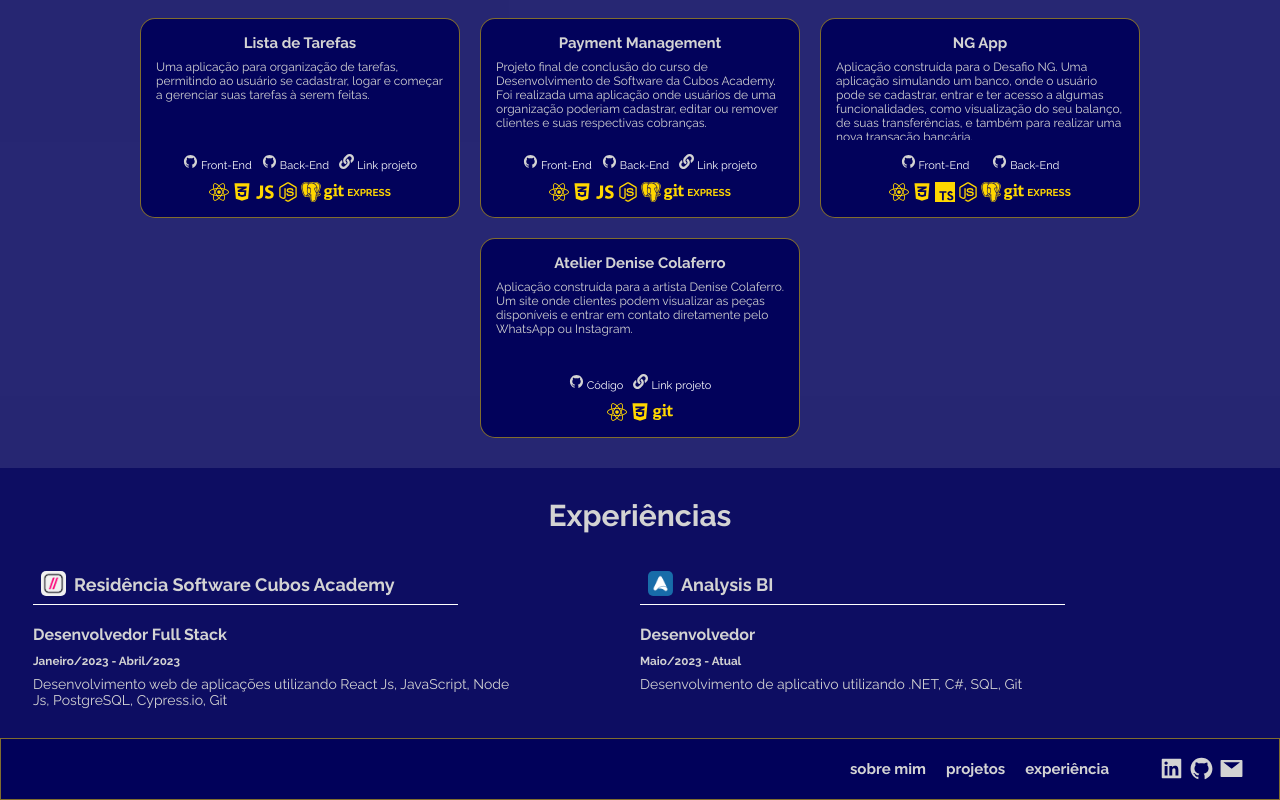
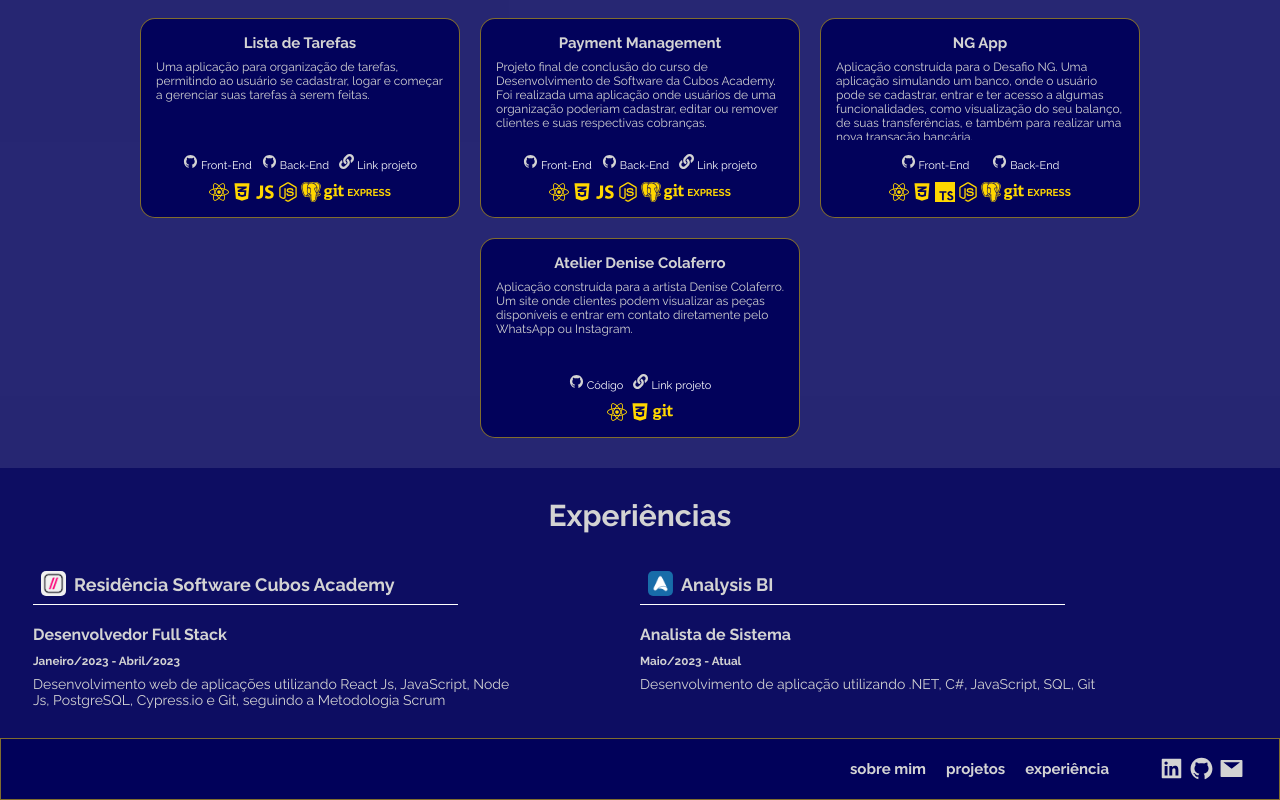
Before and after one commit to Rmdeaguiar/portfolio, a React (Create React App) app: page / in a window 1280 px wide. Shown: the part 1129-1929 px from the top of the page. Built offline with nearby package versions, Linux system fonts and the light colour scheme.

Commit message:
ajustes experiências

```diff
--- a/src/Components/Experiences/index.tsx
+++ b/src/Components/Experiences/index.tsx
@@ -16,16 +16,16 @@ function Experiences() {
           <h2>Desenvolvedor Full Stack</h2>
           <h3>Janeiro/2023 - Abril/2023</h3>
           <p>Desenvolvimento web de aplicações utilizando React Js, JavaScript, Node
-            Js, PostgreSQL, Cypress.io, Git</p>
+            Js, PostgreSQL, Cypress.io e Git, seguindo a Metodologia Scrum</p>
         </div>
         <div className='experience'>
           <div className='local-experience'>
             <img src={Analysis} alt='analysisbi' />
             <h2>Analysis BI</h2>
           </div>
-          <h2>Desenvolvedor</h2>
+          <h2>Analista de Sistema</h2>
           <h3>Maio/2023 - Atual</h3>
-          <p>Desenvolvimento de aplicativo utilizando .NET, C#, SQL, Git</p>
+          <p>Desenvolvimento de aplicação utilizando .NET, C#, JavaScript, SQL, Git</p>
         </div>
       </div>
 
```
